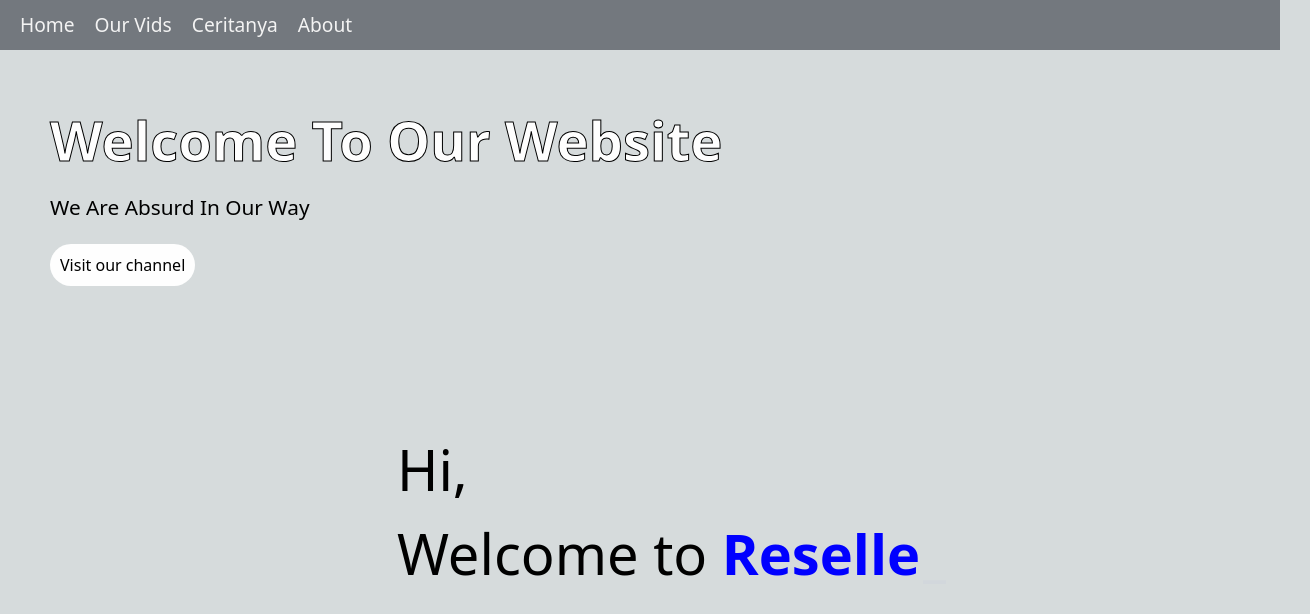
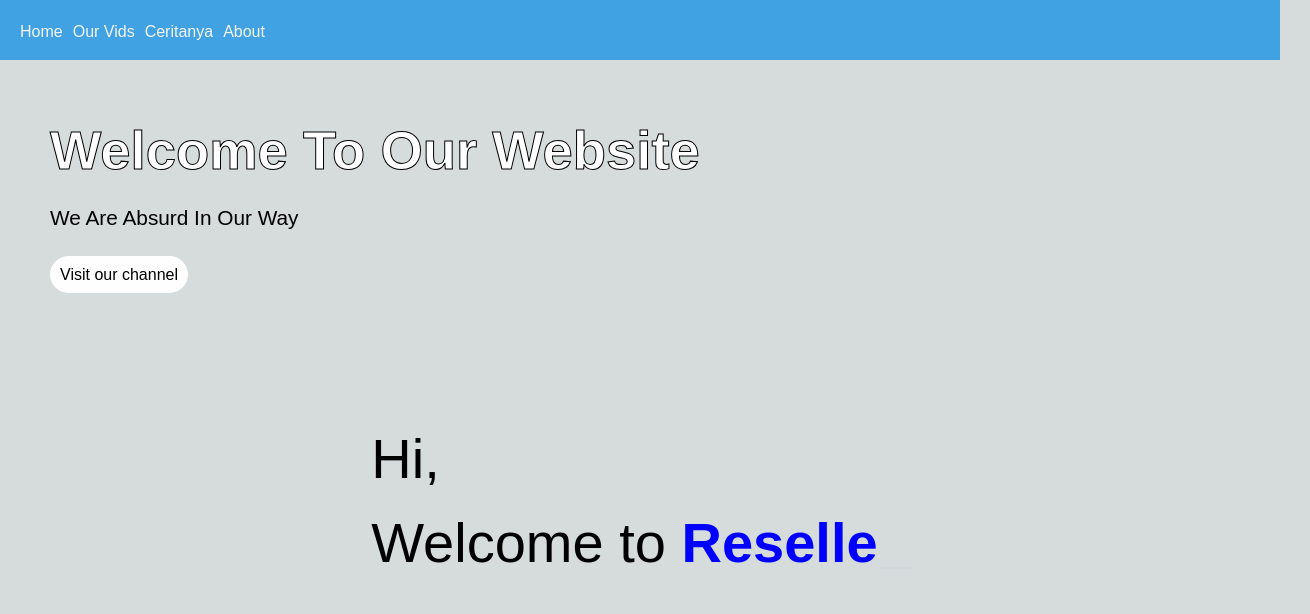
Before and after one commit to firmanasgani/companyProfile, a Next.js app: page / in a window 1280 px wide. Shown: the top 614 px of the page, 1310 px wide, since content can reach past the window. Built offline with nearby package versions, Linux system fonts and the light colour scheme.

Commit message:
fix overflow

```diff
--- a/src/Components/Header.tsx
+++ b/src/Components/Header.tsx
@@ -7,7 +7,7 @@ export default function Header() {
         <a href="#ceritanya">Ceritanya</a>
         <a href="#about">About</a>
       </div>
-      <div style={{ padding: "20px" }} className="banner">
+      <div className="banner">
         <h1>Welcome to Our Website</h1>
         <p className="text-title">We are absurd in our way</p>
         <p style={{marginTop: "20px"}}>
--- a/src/styles/globals.css
+++ b/src/styles/globals.css
@@ -1,6 +1,7 @@
 @tailwind base;
 @tailwind components;
 @tailwind utilities;
+@import url('https://fonts.googleapis.com/css2?family=Nunito+Sans:opsz@6..12&display=swap');
 
 :root {
   --foreground-rgb: 0, 0, 0;
@@ -8,25 +9,34 @@
   --background-end-rgb: 255, 255, 255;
 }
 
+* {
+  padding:0;
+	margin:0;
+	font-family: 'Nunito Sans', sans-serif;
+	scroll-behavior: smooth;
+}
+
 .header {
-  background-color: rgba(90, 96, 103, .8);
-  color: #f3f3f3;
-  width: 100%;
+
+  background-color: #40A2E3;
+  position: sticky;
+  height: 60px;
+  top: 0;
+  z-index: 1000;
   display: flex;
   justify-content: left;
+  gap: 10px;
+  flex-wrap: wrap;
   padding: 20px;
-  gap: 20px;
-  align-items: center;
-  height: 50px;
-  font-size: larger;
+  color: whitesmoke;
 }
 
 .banner {
   width: 100%;
   display: flex;
-  justify-content: center;
-  margin: 30px;
+  justify-content: left;
   align-items: left;
+  padding: 50px;
   flex-direction: column;
   gap: 10px;
 }
@@ -68,8 +78,6 @@
   display: flex;
   justify-content: center;
   align-items: center;
-  padding: 20px;
-  margin: 30px;
   flex-direction: column;
   gap: 10px;
 }
```
